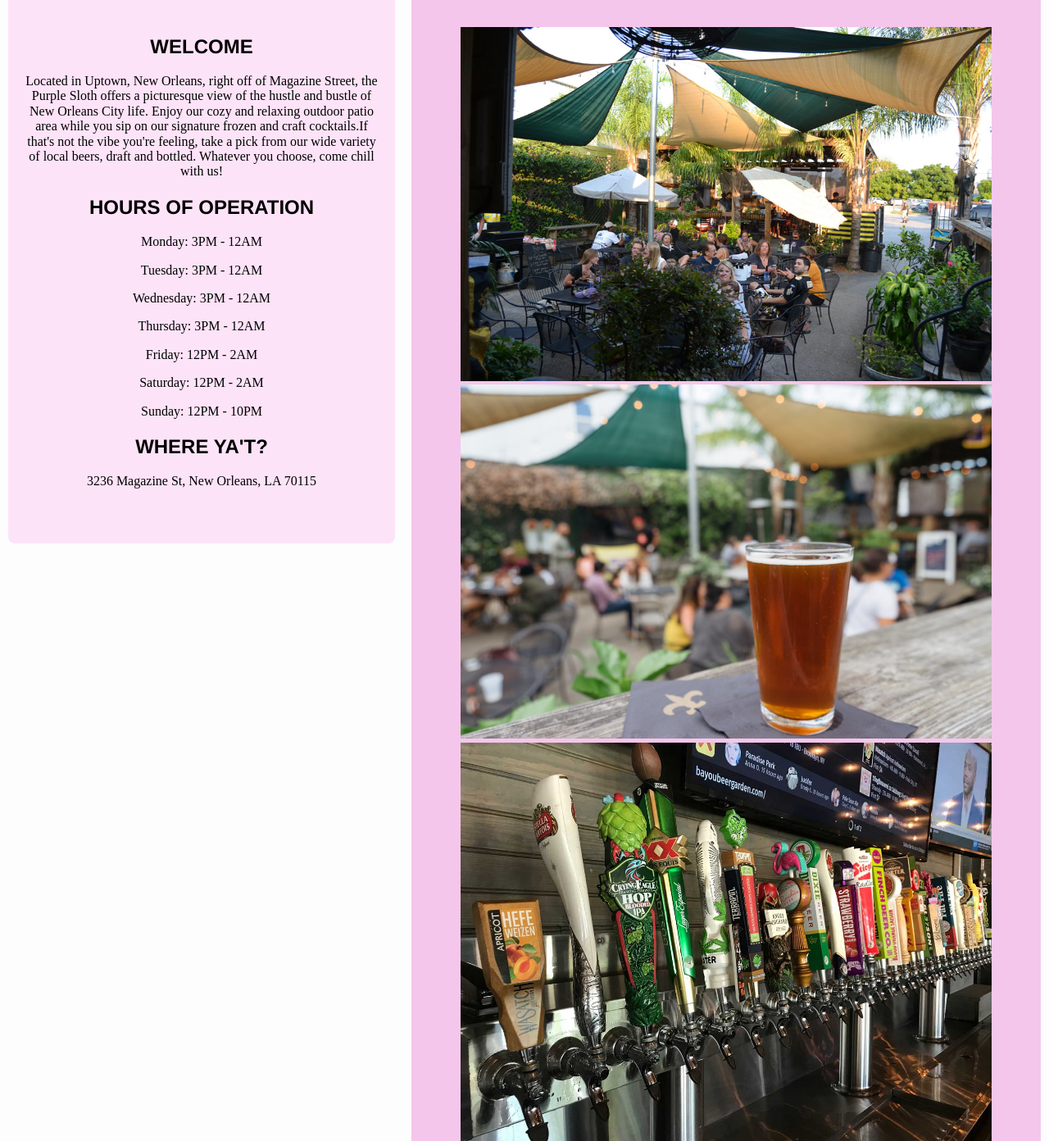
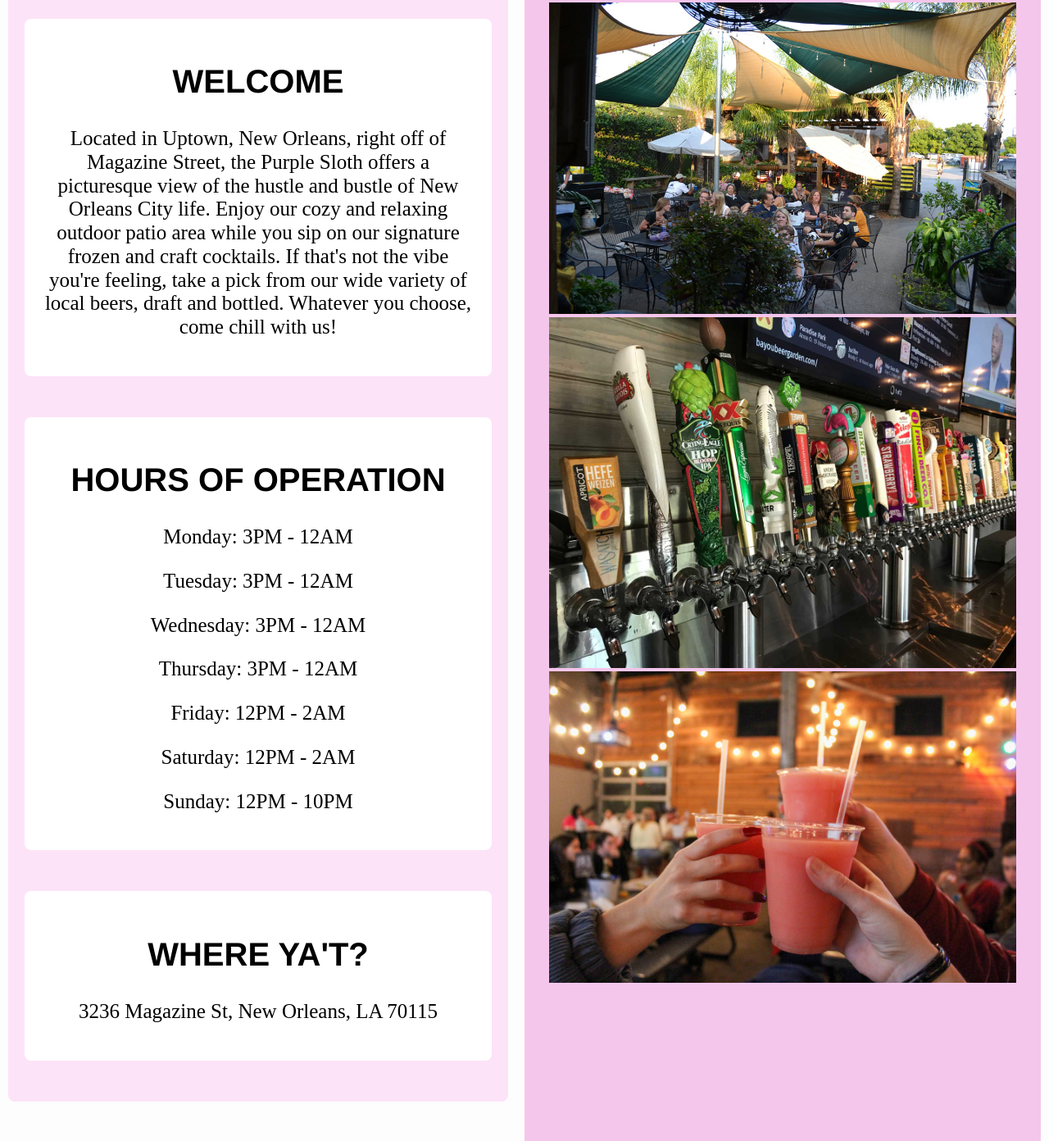
Before and after one commit to gracecassie/project-1, a plain HTML site: page index.html in a window 1280 px wide. Shown: the part 135-1527 px from the top of the page at 82% size. Drawn offline with Linux system fonts and the light colour scheme.

Commit message:
Finalized Website

```diff
--- a/css/main.css
+++ b/css/main.css
@@ -26,7 +26,7 @@ img {
     padding: 20px;
     padding-top: 50px;
     padding-bottom: 50px;
-    width: 40%;
+    width: 50%
   }
 
 
@@ -105,11 +105,12 @@ img {
     background-color: #f5c6eb;
     margin: 10px;
     border-color: #f3a6e2;
-    padding: 60px;
-    padding-top: 60px;
-    padding-bottom: 60px;
+    border-radius: 8px;
+    padding: 30px;
+    padding-top: 30px;
+    padding-bottom: 30px;
     align-self: stretch;
-    width: 60%
+    width: 50%
   }
 
   .home-picture {
@@ -119,6 +120,36 @@ img {
   .titles {
     font-family: 'Franklin Gothic Medium', 'Arial Narrow', Arial, sans-serif;
     color: black;
+    font-size: 40px;
+  }
+
+  .home-page-welcome {
+    background-color: white;
+    padding: 20px;
+    padding-top: 20px;
+    padding-bottom: 20px;
+    border-radius: 8px;
+    font-size: 25px;
+  }
+
+  .home-page-hours {
+    background-color: white;
+    padding: 20px;
+    padding-top: 20px;
+    padding-bottom: 20px;
+    border-radius: 8px;
+    margin-top: 50px;
+    font-size: 25px;
+  }
+
+  .home-page-location {
+    background-color: white;
+    padding: 20px;
+    padding-top: 20px;
+    padding-bottom: 20px;
+    border-radius: 8px;
+    margin-top: 50px;
+    font-size: 25px;
   }
 
   .contact-title {
--- a/index.html
+++ b/index.html
@@ -40,8 +40,11 @@
   <hr>
   <div class="container-wrapper">
     <div class="container">
+      <div class="home-page-welcome">
        <h2 class="titles">WELCOME </h2>
-      <p> Located in Uptown, New Orleans, right off of Magazine Street, the Purple Sloth offers a picturesque view of the hustle and bustle of New Orleans City life. Enjoy our cozy and relaxing outdoor patio area while you sip on our signature frozen and craft cocktails.If that's not the vibe you're feeling, take a pick from our wide variety of local beers, draft and bottled. Whatever you choose, come chill with us!
+       <p> Located in Uptown, New Orleans, right off of Magazine Street, the Purple Sloth offers a picturesque view of the hustle and bustle of New Orleans City life. Enjoy our cozy and relaxing outdoor patio area while you sip on our signature frozen and craft cocktails. If that's not the vibe you're feeling, take a pick from our wide variety of local beers, draft and bottled. Whatever you choose, come chill with us!</p>
+      </div>
+      <div class="home-page-hours">
         <h2 class="titles">HOURS OF OPERATION</h2>
         <p> Monday: 3PM - 12AM</p>
         <p> Tuesday: 3PM - 12AM</p>
@@ -50,15 +53,15 @@
         <p> Friday: 12PM - 2AM</p>
         <p> Saturday: 12PM - 2AM</p>
         <p> Sunday: 12PM - 10PM</p>
+      </div>
+      <div class="home-page-location">
         <h2 class="titles"> WHERE YA'T?</h2>
         <p> 3236 Magazine St, New Orleans, LA 70115</p>
+      </div>
     </div>
     <div class="home-pictures">
       <div class="home-picture">
         <img src="img/bar 1.jpg"/>
-      </div>
-      <div class="home-picture">
-        <img src="img/beer.jpg"/>
       </div>
       <div class="home-picture">
         <img src="img/draft.jpg"/>
```
Lines whose indentation alone changed are shown as unchanged.
